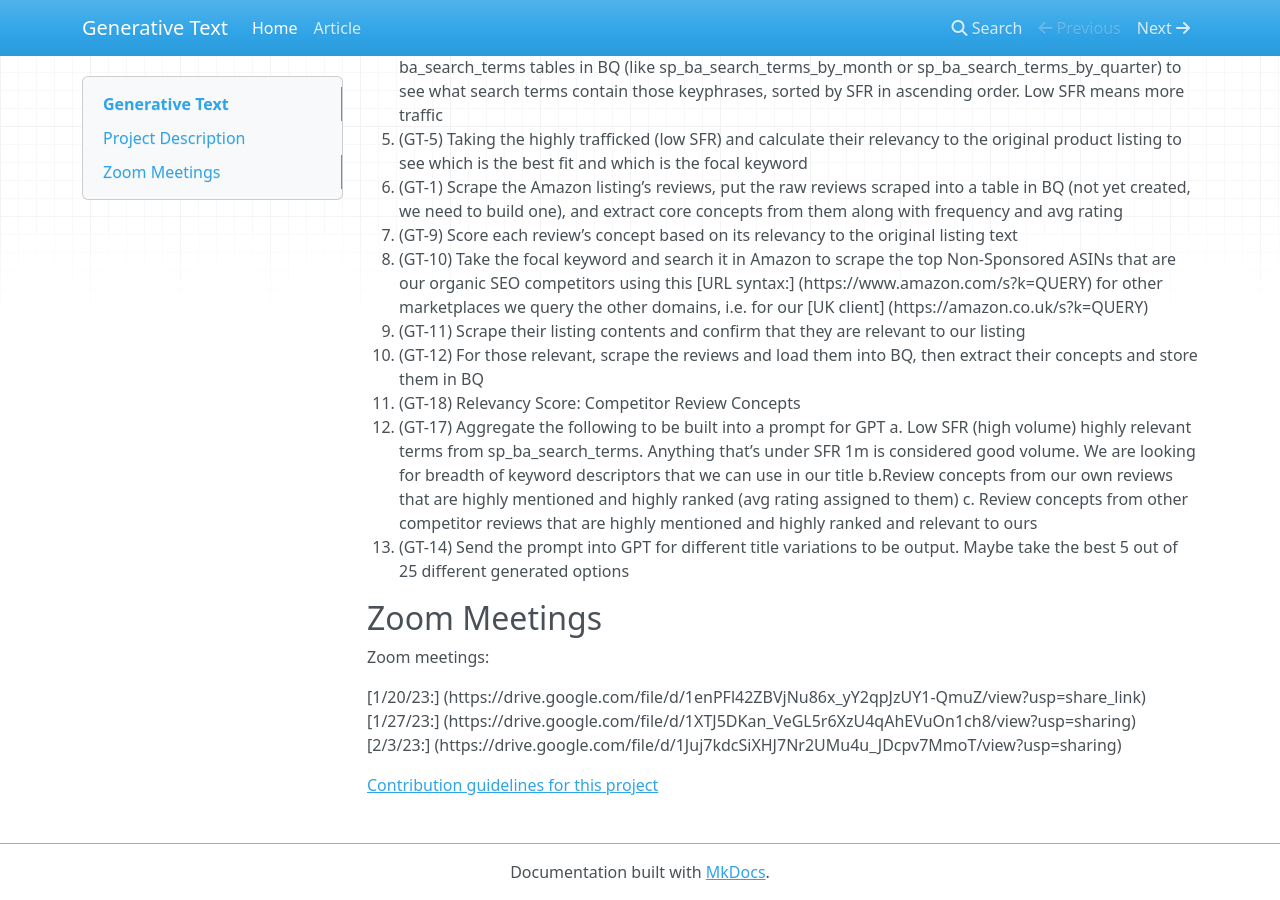
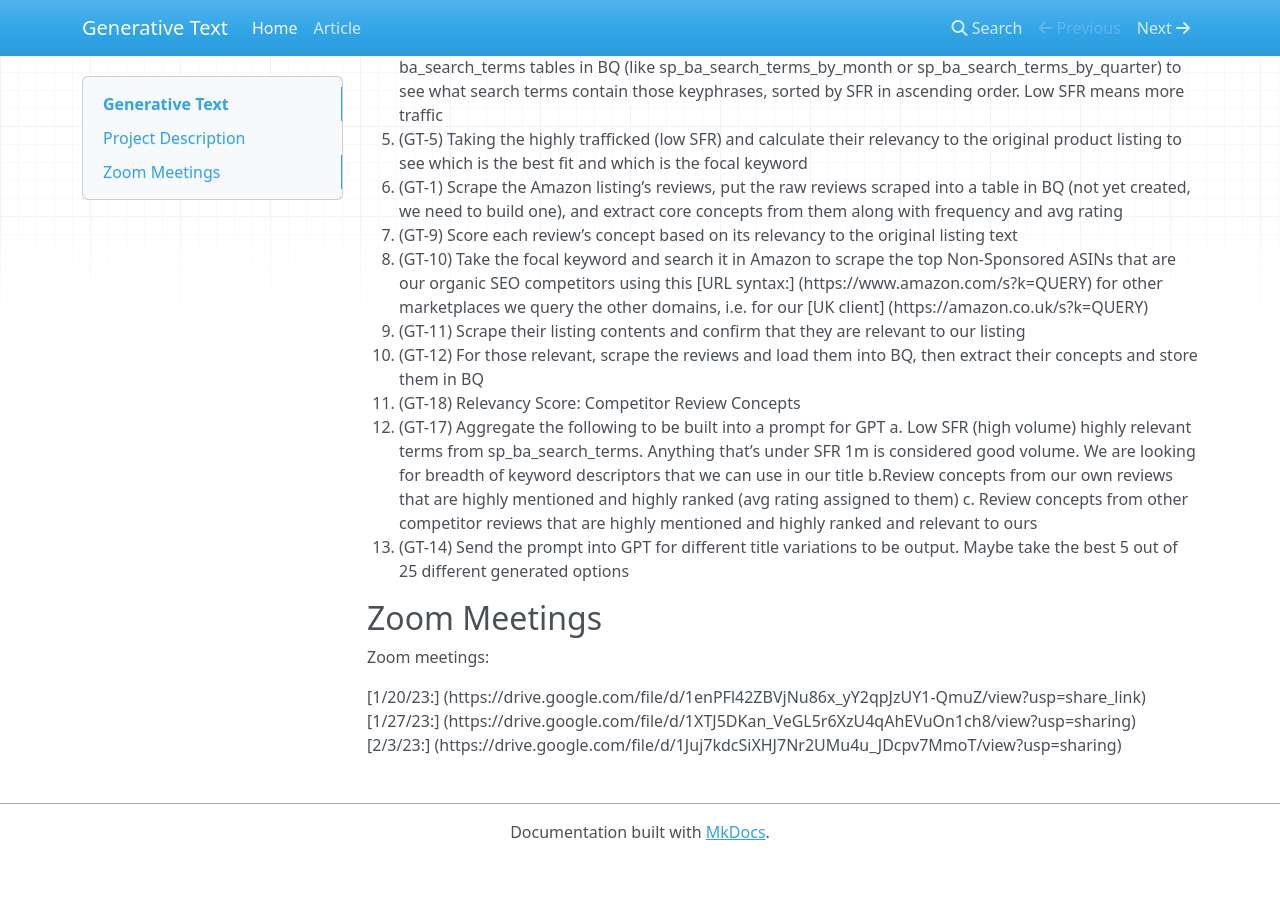
Before and after one commit to emanuelcohal/MKdocs, an MkDocs documentation site: the page built from docs/index.md, in a window 1280 px wide and 900 px high, scrolled down 638 px. Built offline with MkDocs 1.6.1, drawn with Linux system fonts in a browser that asks for light colours; nearby versions of some CDN libraries; after the commit the page ends 1498 px from its top, so only the background shows below that.

Commit message:
Update index.md

```diff
--- a/docs/index.md
+++ b/docs/index.md
@@ -42,5 +42,3 @@ Zoom meetings:
 [1/20/23:] (https://drive.google.com/file/d/1enPFl42ZBVjNu86x_yY2qpJzUY1-QmuZ/view?usp=share_link)
 [1/27/23:] (https://drive.google.com/file/d/1XTJ5DKan_VeGL5r6XzU4qAhEVuOn1ch8/view?usp=sharing)
 [2/3/23:] (https://drive.google.com/file/d/1Juj7kdcSiXHJ7Nr2UMu4u_JDcpv7MmoT/view?usp=sharing)
-
-[Contribution guidelines for this project](docs/test.md)
```
